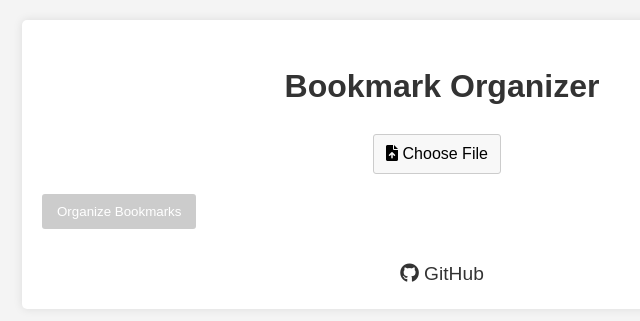
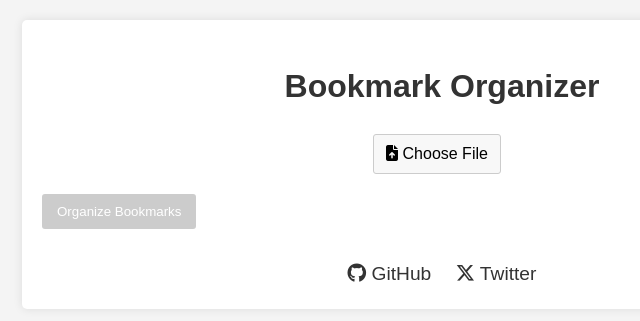
Before and after one commit to IsaacGemal/Bookmark-Sorter, a Flask app: page / in a window 1280 px wide. Shown: the top 321 px of the page, without its empty margins (198-838 px from the left). Run offline with Flask 3, Linux system fonts and the light colour scheme; some libraries are stand-ins or nearby versions.

Commit message:
Add X/Twitter footer

```diff
--- a/static/styles.css
+++ b/static/styles.css
@@ -89,13 +89,23 @@ footer {
     margin-top: 20px;
 }
 
-.github-link {
+.social-link {
     color: #333;
     text-decoration: none;
     font-size: 1.2em;
     transition: color 0.3s;
+    margin: 0 10px;
+    display: inline-block;
+}
+
+.social-link:hover {
+    color: #4CAF50;
 }
 
 .github-link:hover {
     color: #4CAF50;
 }
+
+.twitter-link:hover {
+    color: #1DA1F2;
+}
--- a/templates/index.html
+++ b/templates/index.html
@@ -5,7 +5,7 @@
     <meta name="viewport" content="width=device-width, initial-scale=1.0">
     <title>Bookmark Organizer</title>
     <link rel="stylesheet" href="{{ url_for('static', filename='styles.css') }}">
-    <link rel="stylesheet" href="https://cdnjs.cloudflare.com/ajax/libs/font-awesome/6.0.0-beta3/css/all.min.css">
+    <link rel="stylesheet" href="https://cdnjs.cloudflare.com/ajax/libs/font-awesome/6.5.2/css/all.min.css">
 </head>
 <body>
     <div class="container">
@@ -25,11 +25,14 @@
             <ul id="processed-bookmarks-list"></ul>
         </div>
         <div id="download-section" style="display:none;">
-            <button id="download-json">Download Organized Bookmarks</button>
+            <button id="-json">Download Organized Bookmarks</button>
         </div>
         <footer>
-            <a href="https://github.com/isaacgemal" target="_blank" class="github-link">
-                <i class="fab fa-github"></i> GitHub
+            <a href="https://github.com/isaacgemal" target="_blank" class="social-link github-link">
+                <i class="fa-brands fa-github"></i> GitHub
+            </a>
+            <a href="https://x.com/Aizkmusic" target="_blank" class="social-link twitter-link">
+                <i class="fa-brands fa-x-twitter"></i> Twitter
             </a>
         </footer>
     </div>
```
